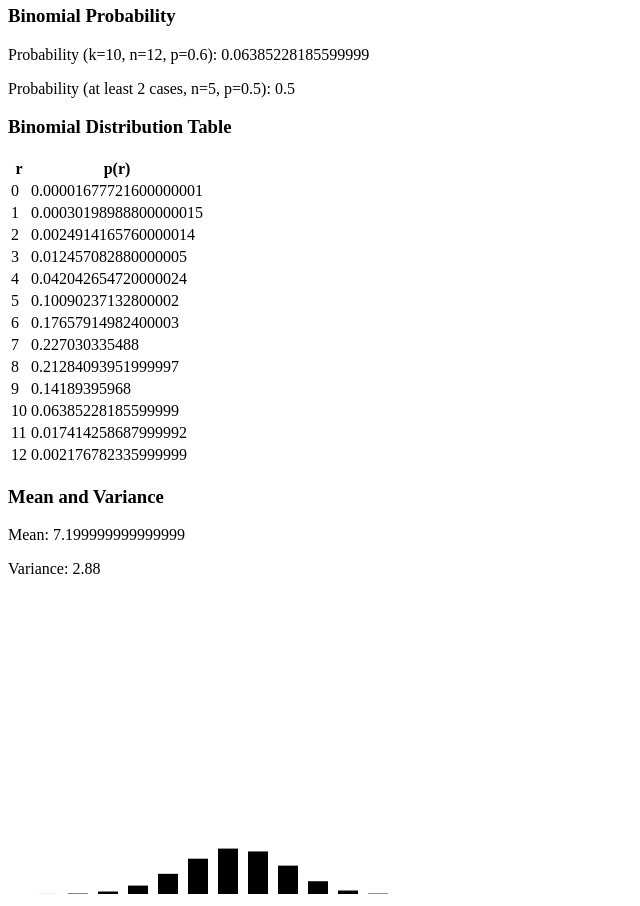
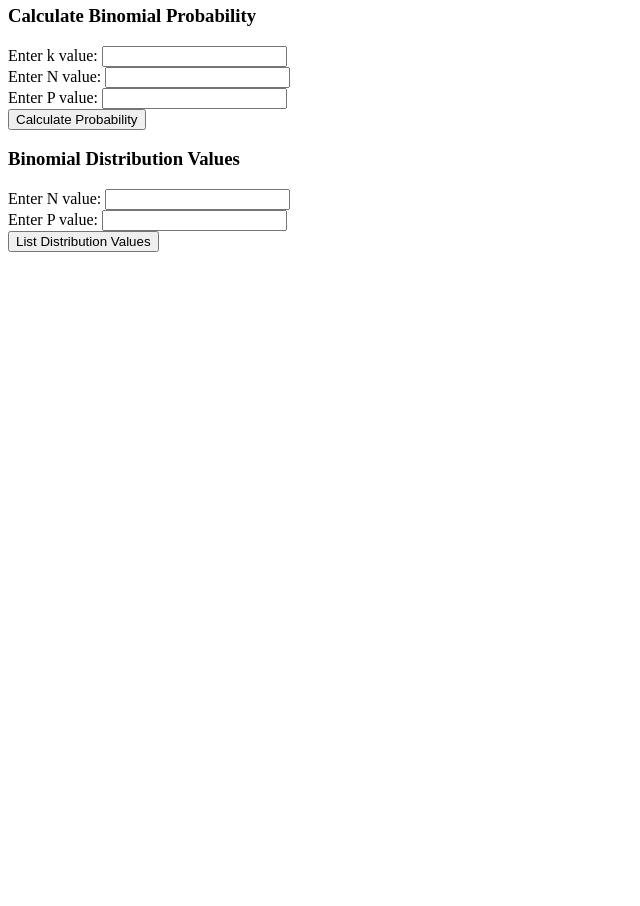
Before and after one commit to VallaPiton/html-binomials.io, a plain HTML site: page index.html in a window 1280 px wide. Shown: the part 62-968 px from the top of the page, without its empty margins (0-640 px from the left). After the commit the page ends 800 px from the top, so only its background shows below. Drawn offline with Linux system fonts and the light colour scheme.

Commit message:
Update index.html

```diff
--- a/index.html
+++ b/index.html
@@ -7,9 +7,49 @@
 </head>
 <body>
 
-<h2>Binomial Distribution</h2>
+<h2>Binomial Distribution Calculator</h2>
+
+<!-- Binomial Probability Calculation -->
+<div>
+    <h3>Calculate Binomial Probability</h3>
+    <label for="k">Enter k value:</label>
+    <input type="number" id="k">
+    <br>
+    <label for="n">Enter N value:</label>
+    <input type="number" id="n">
+    <br>
+    <label for="p">Enter P value:</label>
+    <input type="number" step="0.01" id="p">
+    <br>
+    <button onclick="calculateBinomial()">Calculate Probability</button>
+    <p id="resultProbability"></p>
+</div>
+
+<!-- List the values of Binomial distribution for all cases -->
+<div>
+    <h3>Binomial Distribution Values</h3>
+    <label for="nDist">Enter N value:</label>
+    <input type="number" id="nDist">
+    <br>
+    <label for="pDist">Enter P value:</label>
+    <input type="number" step="0.01" id="pDist">
+    <br>
+    <button onclick="listBinomialDistribution()">List Distribution Values</button>
+    <div id="distributionTable"></div>
+</div>
 
 <script>
+// Function to calculate binomial probability
+function calculateBinomial() {
+    const k = parseInt(document.getElementById('k').value);
+    const n = parseInt(document.getElementById('n').value);
+    const p = parseFloat(document.getElementById('p').value);
+
+    const prob = binomialProbability(k, n, p);
+
+    document.getElementById('resultProbability').innerText = `The probability of having exactly ${k} is ${prob}`;
+}
+
 // Function to calculate binomial probability
 function binomialProbability(k, n, p) {
     const binomCoefficient = factorial(n) / (factorial(k) * factorial(n - k));
@@ -22,59 +62,23 @@ function factorial(num) {
     return num * factorial(num - 1);
 }
 
-// Calculate binomial probability
-const probability1 = binomialProbability(10, 12, 0.6);
+// Function to list values of binomial distribution
+function listBinomialDistribution() {
+    const nDist = parseInt(document.getElementById('nDist').value);
+    const pDist = parseFloat(document.getElementById('pDist').value);
 
-// Calculate binomial probability for at least x cases
-const probability2 = Array.from({ length: 3 }, (_, i) => binomialProbability(i, 5, 0.5)).reduce((acc, val) => acc + val, 0);
+    const r_values = Array.from({ length: nDist + 1 }, (_, i) => i);
+    const dist = r_values.map(r => binomialProbability(r, nDist, pDist));
 
-// Organize binomial distribution value list
-// Setting the values
-const n = 12;
-const p = 0.6;
-// Defining the list of r values
-const r_values = Array.from({ length: n + 1 }, (_, i) => i);
-// Obtaining the mean and variance
-const mean = n * p;
-const varSum = n * p * (1 - p);
-// list of pmf values
-const dist = r_values.map(r => binomialProbability(r, n, p));
-// printing the table
-let tableHTML = "<table><tr><th>r</th><th>p(r)</th></tr>";
-for (let i = 0; i <= n; i++) {
-    tableHTML += `<tr><td>${r_values[i]}</td><td>${dist[i]}</td></tr>`;
+    // Display the distribution table
+    let tableHTML = '<table><tr><th>r</th><th>p(r)</th></tr>';
+    for (let i = 0; i <= nDist; i++) {
+        tableHTML += `<tr><td>${r_values[i]}</td><td>${dist[i]}</td></tr>`;
+    }
+    tableHTML += '</table>';
+
+    document.getElementById('distributionTable').innerHTML = tableHTML;
 }
-tableHTML += "</table>";
-
-// printing mean and variance
-const meanVarianceHTML = `
-    <p>Mean: ${mean}</p>
-    <p>Variance: ${varSum}</p>
-`;
-
-// Display the results
-document.write("<h3>Binomial Probability</h3>");
-document.write(`<p>Probability (k=10, n=12, p=0.6): ${probability1}</p>`);
-document.write(`<p>Probability (at least 2 cases, n=5, p=0.5): ${probability2}</p>`);
-document.write("<h3>Binomial Distribution Table</h3>");
-document.write(tableHTML);
-document.write("<h3>Mean and Variance</h3>");
-document.write(meanVarianceHTML);
-
-// Graph the distribution
-const canvas = document.createElement("canvas");
-canvas.id = "distributionChart";
-canvas.width = 400;
-canvas.height = 300;
-document.body.appendChild(canvas);
-
-const ctx = canvas.getContext("2d");
-// list of pmf values for plotting
-const distForPlot = r_values.map(r => binomialProbability(r, n, p));
-// plotting the graph
-distForPlot.forEach((value, index) => {
-    ctx.fillRect(index * 30, canvas.height - value * 200, 20, value * 200);
-});
 </script>
 
 </body>
```
